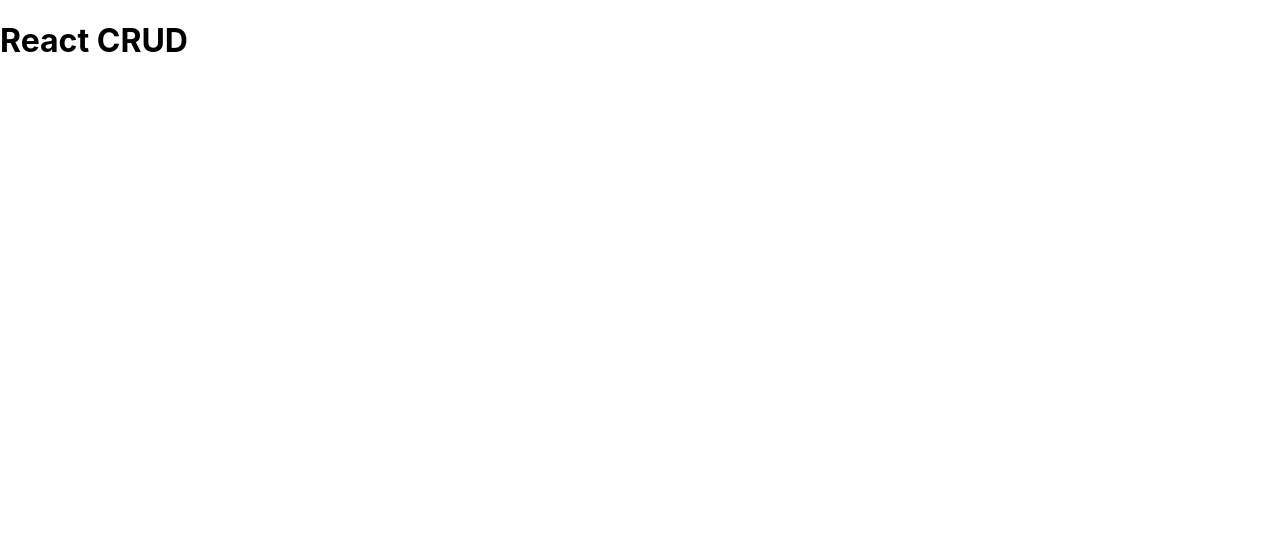
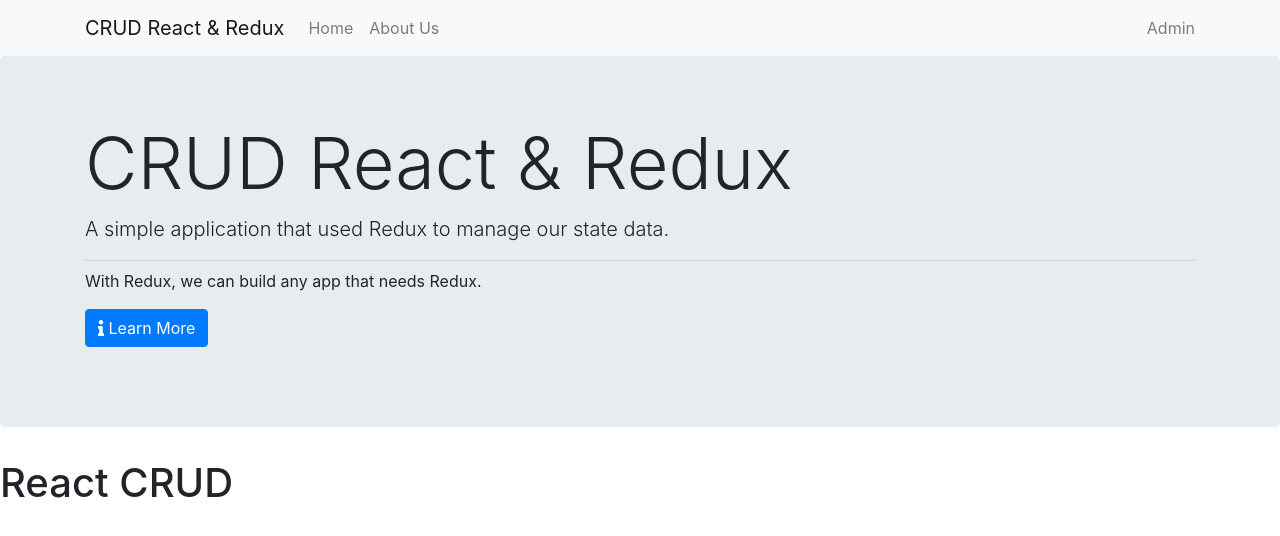
Before and after one commit to irfan87/react-crud-app, a React (Create React App) app: page / in a window 1280 px wide. Shown: the top 536 px of the page. Built offline with nearby package versions, Linux system fonts and the light colour scheme.

Commit message:
applied bootstrap for views

```diff
--- a/public/index.html
+++ b/public/index.html
@@ -24,7 +24,7 @@
       work correctly both with client-side routing and a non-root public URL.
       Learn how to configure a non-root public URL by running `npm run build`.
     -->
-    <title>React App</title>
+    <title>CRUD React & Redux</title>
   </head>
   <body>
     <noscript>You need to enable JavaScript to run this app.</noscript>
--- a/src/App.css
+++ /dev/null
@@ -1,38 +0,0 @@
-.App {
-  text-align: center;
-}
-
-.App-logo {
-  height: 40vmin;
-  pointer-events: none;
-}
-
-@media (prefers-reduced-motion: no-preference) {
-  .App-logo {
-    animation: App-logo-spin infinite 20s linear;
-  }
-}
-
-.App-header {
-  background-color: #282c34;
-  min-height: 100vh;
-  display: flex;
-  flex-direction: column;
-  align-items: center;
-  justify-content: center;
-  font-size: calc(10px + 2vmin);
-  color: white;
-}
-
-.App-link {
-  color: #61dafb;
-}
-
-@keyframes App-logo-spin {
-  from {
-    transform: rotate(0deg);
-  }
-  to {
-    transform: rotate(360deg);
-  }
-}
--- a/src/App.js
+++ b/src/App.js
@@ -1,9 +1,16 @@
 import React, { Component } from "react";
+import JumbotronComponent from "./components/JumbotronComponent";
+import NavbarComponent from "./components/NavbarComponent";
+export default class App extends Component {
+	state = {
+		title: "CRUD React & Redux",
+	};
 
-export default class App extends Component {
 	render() {
 		return (
 			<div>
+				<NavbarComponent />
+				<JumbotronComponent title={this.state.title} />
 				<h1>React CRUD</h1>
 			</div>
 		);
--- /dev/null
+++ b/src/components/JumbotronComponent.js
@@ -0,0 +1,30 @@
+import React from "react";
+import { Jumbotron, Button, Container } from "reactstrap";
+import { FontAwesomeIcon } from "@fortawesome/react-fontawesome";
+import { faInfo } from "@fortawesome/free-solid-svg-icons";
+
+const JumbotronComponent = ({ title }) => {
+	const element = <FontAwesomeIcon icon={faInfo} />;
+
+	return (
+		<div>
+			<Jumbotron>
+				<Container>
+					<h1 className="display-3">{title}</h1>
+					<p className="lead">
+						A simple application that used Redux to manage our state data.
+					</p>
+					<hr className="my-2" />
+					<p>With Redux, we can build any app that needs Redux.</p>
+					<p className="lead">
+						<Button color="primary">
+							<span>{element}</span> Learn More
+						</Button>
+					</p>
+				</Container>
+			</Jumbotron>
+		</div>
+	);
+};
+
+export default JumbotronComponent;
--- /dev/null
+++ b/src/components/NavbarComponent.js
@@ -0,0 +1,44 @@
+import React, { useState } from "react";
+import {
+	Collapse,
+	Navbar,
+	NavbarToggler,
+	NavbarBrand,
+	Nav,
+	NavItem,
+	NavLink,
+	NavbarText,
+	Container,
+} from "reactstrap";
+
+const NavbarComponent = (props) => {
+	const [isOpen, setIsOpen] = useState(false);
+
+	const toggle = () => setIsOpen(!isOpen);
+
+	return (
+		<div>
+			<Navbar color="light" light expand="md">
+				<Container>
+					<NavbarBrand href="/">CRUD React & Redux</NavbarBrand>
+					<NavbarToggler onClick={toggle} />
+					<Collapse isOpen={isOpen} navbar>
+						<Nav className="mr-auto" navbar>
+							<NavItem>
+								<NavLink href="/components/">Home</NavLink>
+							</NavItem>
+							<NavItem>
+								<NavLink href="https://github.com/reactstrap/reactstrap">
+									About Us
+								</NavLink>
+							</NavItem>
+						</Nav>
+						<NavbarText>Admin</NavbarText>
+					</Collapse>
+				</Container>
+			</Navbar>
+		</div>
+	);
+};
+
+export default NavbarComponent;
```
Also changed, not shown: package.json (+7 -0 lines), src/index.js (+12 -9 lines), 1 other file (tests, documents, lock files or other folders).
